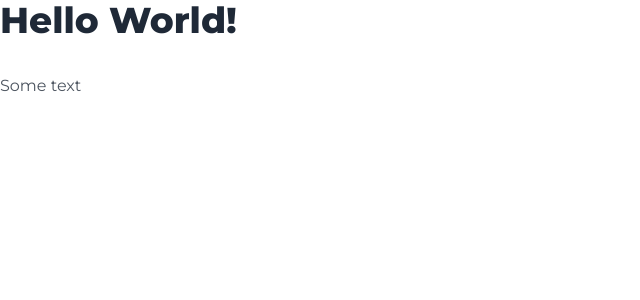
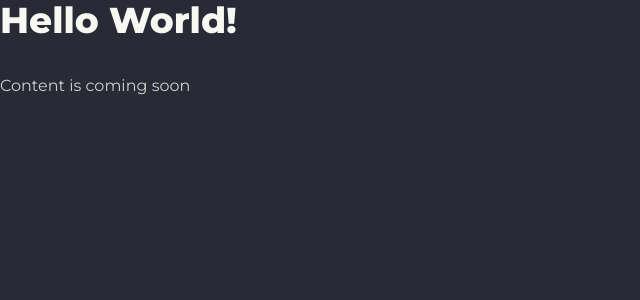
Before and after one commit to Mandriausias/mandriausias.github.io, a Next.js app: page / in a window 1280 px wide. Shown: the top 300 px of the page, without its empty margins (0-640 px from the left). Built offline with nearby package versions, Linux system fonts and the light colour scheme.

Commit message:
add dracula theme

```diff
--- a/src/app/layout.tsx
+++ b/src/app/layout.tsx
@@ -15,7 +15,7 @@ export default function RootLayout({
   children: React.ReactNode
 }>) {
   return (
-    <html lang="en">
+    <html lang="en" data-theme="dracula">
       <body className={`prose ${montserrat.className}`}>
         <main>{children}</main>
       </body>
--- a/src/app/page.tsx
+++ b/src/app/page.tsx
@@ -2,7 +2,7 @@ export default function Home() {
   return (
     <div>
       <h1>Hello World!</h1>
-      <p>Some text</p>
+      <p>Content is coming soon</p>
     </div>
   )
 }
--- a/tailwind.config.ts
+++ b/tailwind.config.ts
@@ -14,6 +14,9 @@ const config: Config = {
       }
     }
   },
-  plugins: [require('@tailwindcss/typography'), require('daisyui')]
+  plugins: [require('@tailwindcss/typography'), require('daisyui')],
+  daisyui: {
+    themes: ['dracula']
+  }
 }
 export default config
```
